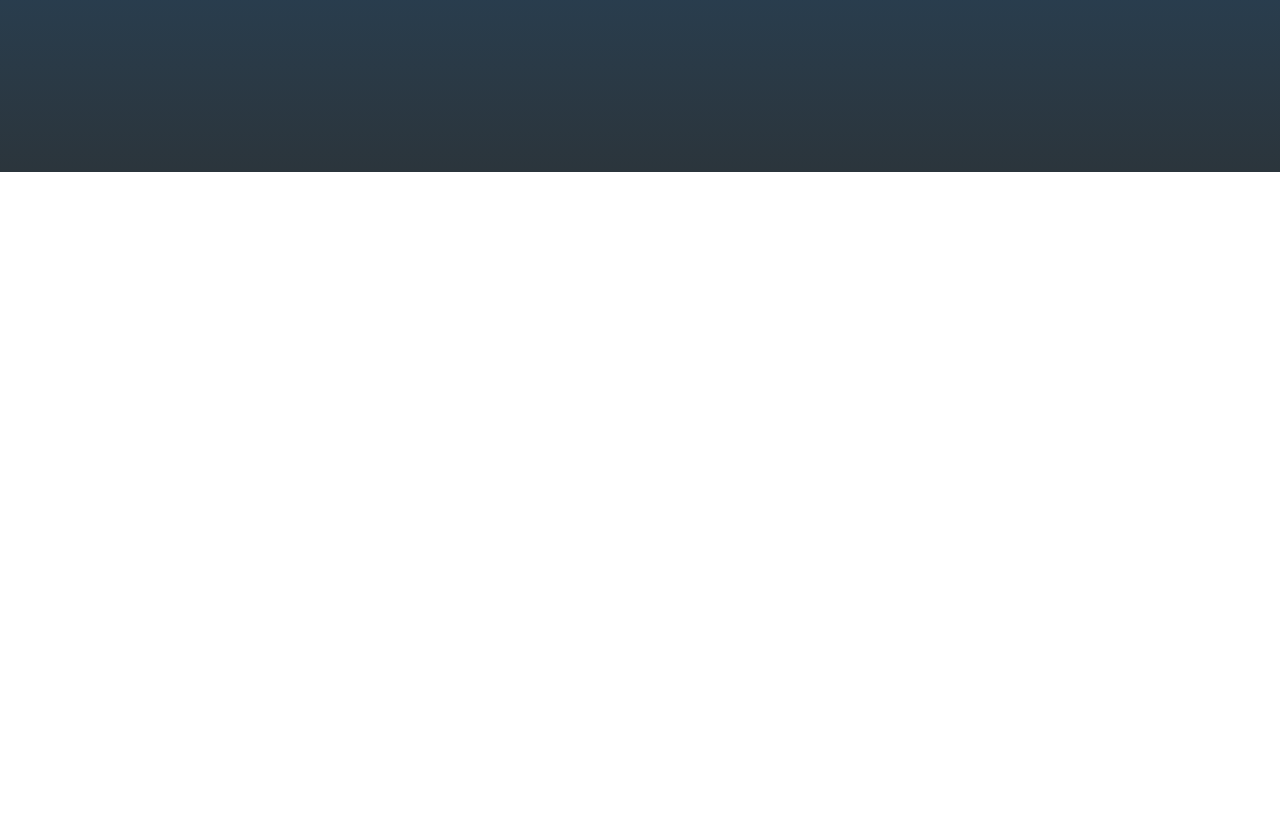
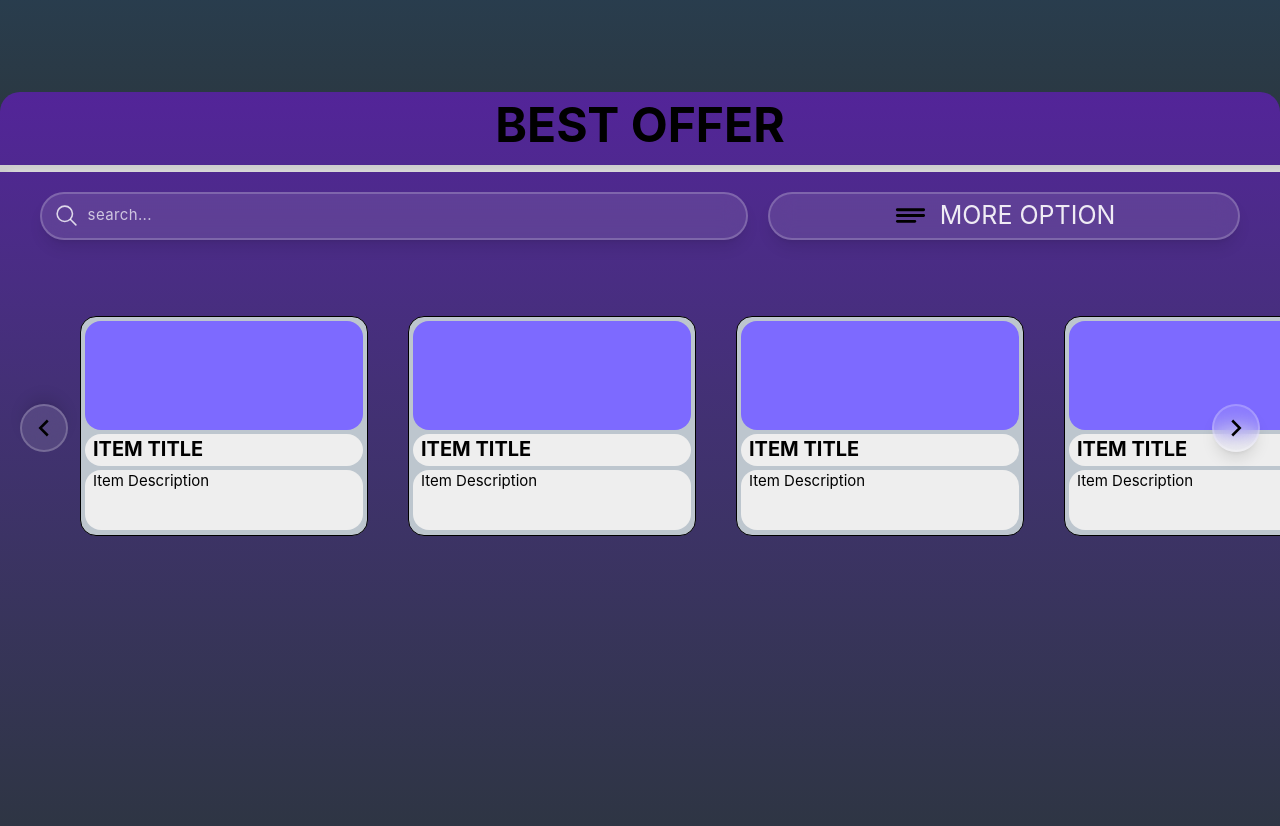
Before and after one commit to ziyad-farooqui/O.D-stand-E-commerce-websites, a React (Vite) app: page / in a window 1280 px wide. Shown: the part 3458-4284 px from the top of the page. Before the commit the page ends 3630 px from the top, so only its background shows below. Built offline with nearby package versions, Linux system fonts and the light colour scheme.

Commit message:
0209226-Day:07

```diff
--- a/src/Homepage/OfferSection.jsx
+++ b/src/Homepage/OfferSection.jsx
@@ -4,12 +4,196 @@ import { CgDetailsMore } from "react-icons/cg";
 import { GrFormNext } from "react-icons/gr";
 
 const OfferSection = () => {
-        const Body_Products_REF = useRef(null);
+        const OFFER_SECTION_REF = useRef(null);
               const [isAtTop, setIsAtTop] = useState(false);
                 const scrollContainerRef = useRef(null);
 
+                {/*the function for scrolling button left and right*/}
+                  const handleScrollButtonClick = (direction) => {
+
+                  if (scrollContainerRef.current) {
+
+                    const scrollAmount = 335;
+
+                    if (direction === 'left') {
+
+                      scrollContainerRef.current.scrollLeft -= scrollAmount;
+
+                    } else {
+
+                      scrollContainerRef.current.scrollLeft += scrollAmount;
+
+                    }
+                  }
+                };
+
+
+                // Female section ki position check
+                useEffect(() => {
+
+                  const handleScroll = () => {
+
+                    if (!OFFER_SECTION_REF.current) return;
+
+                    const topPosition =
+                     OFFER_SECTION_REF.current.getBoundingClientRect().top;
+
+                    if (topPosition <= 0) {
+                      setIsAtTop(true);
+                    } else {
+                      setIsAtTop(false);
+                    }
+                  };
+
+                  window.addEventListener("scroll", handleScroll);
+
+                  return () => {
+                    window.removeEventListener("scroll", handleScroll);
+                  };
+
+                }, []);
+
+
+                  function Card() {
+
+          return (
+
+            <div className="theitem flex-shrink-0 border border- bg-[#BDC6CE] h-55 w-72 max-w-80 md:max-w-80 rounded-2xl p-1 flex flex-col gap- items-center mb-70">
+
+              {/* Upar wala box */}
+
+              <div className=" bg-[#7D6AFF] border- w-full h-[52%] rounded-2xl">
+              </div>
+
+
+              {/* Niche wala box */}
+
+              <div className="  w-full h-[35%] rounded-b-2xl">
+
+                <div className=" bg-[#EEEEEE] h-8 w-full mt-1 rounded-2xl">
+
+                  <h1 className="text-[20px] pl-2 uppercase font-bold">
+                    Item Title
+                  </h1>
+
+                </div>
+
+
+                {/* <div className=" bg-[#EEEEEE] text-[15px] h-5 w-full mt-1 rounded-2xl text-center justify-center items-center flex">
+
+                  RATING WITH STARS
+
+                </div> */}
+
+
+                <div className=" bg-[#EEEEEE] h-15 w-full mt-1 rounded-2xl">
+
+                  <p className="text-[15px] pl-2">
+                    Item Description
+                  </p>
+
+                </div>
+
+              </div>
+
+            </div>
+          );
+        }
+
   return (
-    <div></div>
+     <div
+               ref={OFFER_SECTION_REF}
+               className={`FemaleClothes sticky top-0 -mt-[80px] bg-gradient-to-b from-[#532499] to-[#2b353c] h-screen w-full flex flex-col relative z-51 transition-all duration-300
+                 ${isAtTop ? "rounded-none" : "rounded-t-[20px]"}
+               `}
+             >
+
+               {/* Title Container */}
+
+               <div className="TrandingBoxtital h-[10%] text-center w-full flex items-center justify-center">
+
+                 <h1 className="uppercase text-4xl md:text-6xl lg:text-5xl font-bold">
+                 best offer
+                 </h1>
+
+               </div>
+
+
+               {/* The Line */}
+
+               <div className="TheLoginLineTrandingBox bg-[#FFFFFF] h-2 lg:h-2 md:h-3 mt-2 w-full flex flex-nowrap shadow-[inset_10px_10px_10px_rgba(0,0,0,0.2)]">
+               </div>
+
+
+                 {/*the box where have boc extra box 1. searchbar 2. the more option*/}
+               <div className='extraBox border- border-white flex gap-1 md:gap-2 lg:gap-5 xl: '>
+
+               {/*the serch bar in component */}
+                     <div className="mm:w-[60%] w-[50%] md:w- md:ml-8 lg:ml-10  ml-1 mt-5 border-2 border- xl:h-12 lg:h-10 h-9 bg-white/10 backdrop-blur-md rounded-full pl-1 border border-white/20 flex items-center justify- px- shadow-lg z-10 transition-all focus-within:border-white/40 focus-within:bg-white/15">
+
+                       <div className="flex  border- pr-2 border- items-center justify-center gap- w-full relative rounded-full ">
+                         <span className="text-white/80  text-[20px] rouded- pr-1 ">
+                           <IoSearchOutline className='xl:text-[25px] xl:ml-2' />
+                         </span>
+
+                       <input
+                     type="text"
+                     placeholder = " search... "
+                     className="bg-transparent text-white/95 text-[15px] placeholder-white/70 tracking-wide font-normal outline-none text-left w-full transition-all duration-300"
+                   />
+                       </div>
+
+                     </div>
+
+               {/*the more potion button */}
+               <div className='moreoption shadow-lg border-2 gap-1 lg:gap-2 xl:gap-3 border-white/20 lg:h-10 xl:h-12 h-9 md:[30%] mm:w-[40%] w-[50%] lg:mr-10  md:mr-8 mt-5 mr-1 text- justify-center flex items-center rounded-full bg-white/10 backdrop-blur-md cursor-pointer active:scale-95 transition-transform'>
+                 <CgDetailsMore className='text-[25px] lg:text-[30px] xl:text-[35px]  transition-transform' />
+               <h1 className='uppercase text-center text-[15px] xl:text-[25px] lg:text-[20px] text-white/90'>more option</h1>
+               </div>
+
+             </div>
+
+
+               {/* Female items */}
+
+               <div         ref={scrollContainerRef} className="bg-transparent h-[100%] w-full max-w-max mx-auto flex items-center gap-6 md:gap-10 overflow-x-auto scroll-smooth px-14 lg:px-20">
+
+                 {/* the card no01 */}
+                 <Card/>
+                 <Card />
+                 <Card />
+                 <Card />
+                 <Card />
+                 <Card/>
+                 <Card />
+                 <Card />
+                 <Card />
+                 <Card />
+
+
+               </div>
+
+
+              {/*the button for */}
+               <button
+                 onClick={() => handleScrollButtonClick('left')}
+                 className="nextbuttonleft mb-10 shadow-lg border-2  border-white/20 bg-white/10 backdrop-blur-md h-9 w-9 md:h-12 md:w-12 flex absolute z-90 bottom-[50%] left-2 md:left-5 rounded-full text-center justify-center items-center text-[30px] rotate-180 cursor-pointer active:scale-95 transition-transform"
+               >
+                 <GrFormNext />
+               </button>
+
+
+               {/* Right Button */}
+
+               <button
+                 onClick={() => handleScrollButtonClick('right')}
+                 className="nextbuttonright mb-10 shadow-lg border-2  border-white/20 bg-white/10 backdrop-blur-md h-9 w-9 md:h-12 md:w-12 flex absolute z-90 bottom-[50%] right-2 md:right-5 rounded-full text-center justify-center items-center text-[30px] cursor-pointer active:scale-95 transition-transform"
+               >
+                 <GrFormNext />
+               </button>
+
+
+             </div>
   )
 }
 
```
